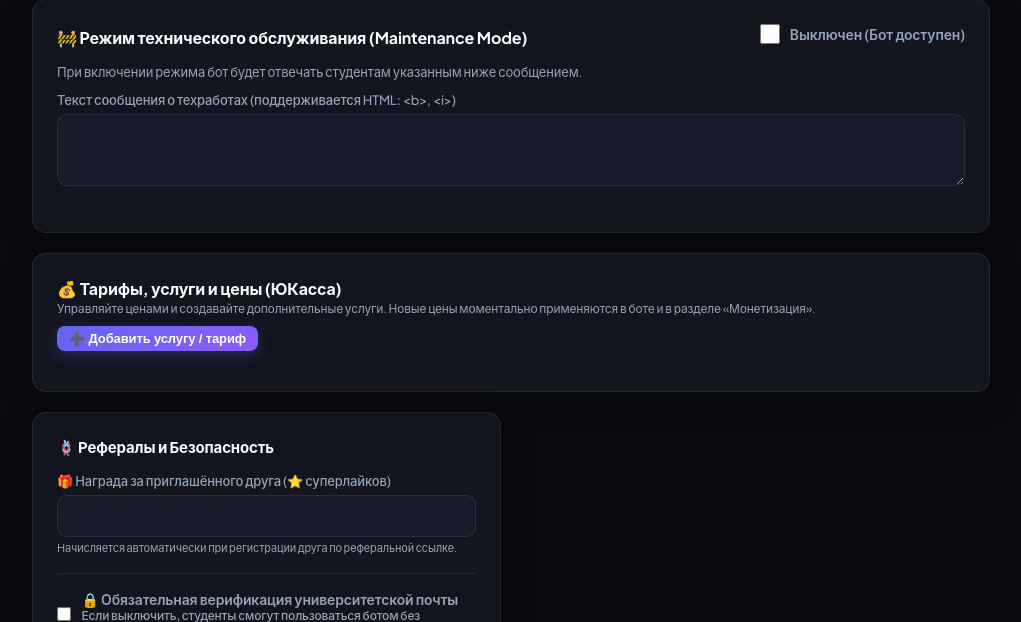
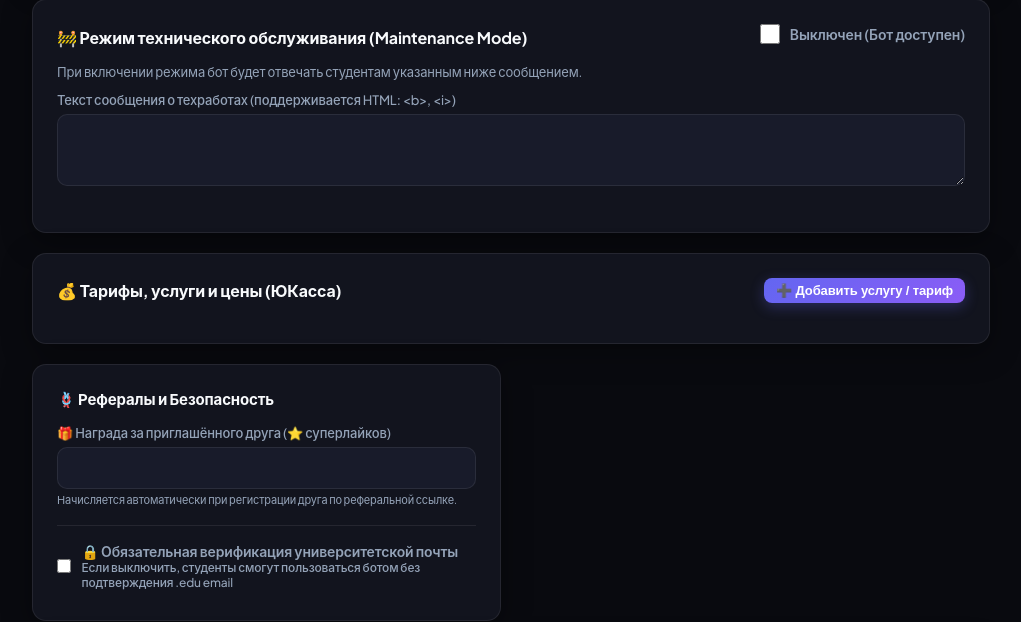
Before and after one commit to notanotherworld/StudMatch, a FastAPI app: template web/templates/admin/settings.html in a window 1280 px wide. Shown: the part 471-1093 px from the top of the page, without its empty margins (254-1275 px from the left). Run offline with FastAPI, Linux system fonts and the light colour scheme; the template is opened without the code that fills it, so the values that code supplies are empty; parts of the project's set-up code (start-up, migrations or seed data) failed here and were passed over.

Commit message:
style: remove tariffs description subtitle in admin settings

```diff
--- a/web/templates/admin/settings.html
+++ b/web/templates/admin/settings.html
@@ -116,9 +116,6 @@
         <div>
           <div style="font-size:16px;font-weight:700;display:flex;align-items:center;gap:8px;">
             💰 Тарифы, услуги и цены (ЮКасса)
-          </div>
-          <div style="font-size:12px;color:var(--muted);margin-top:2px;">
-            Управляйте ценами и создавайте дополнительные услуги. Новые цены моментально применяются в боте и в разделе «Монетизация».
           </div>
         </div>
         <button type="button" class="btn btn-primary btn-sm" onclick="document.getElementById('addProductModal').style.display='flex'">
```
